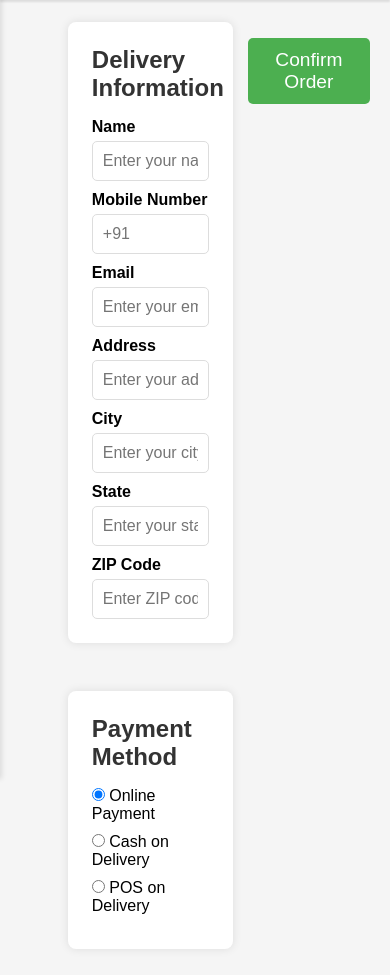
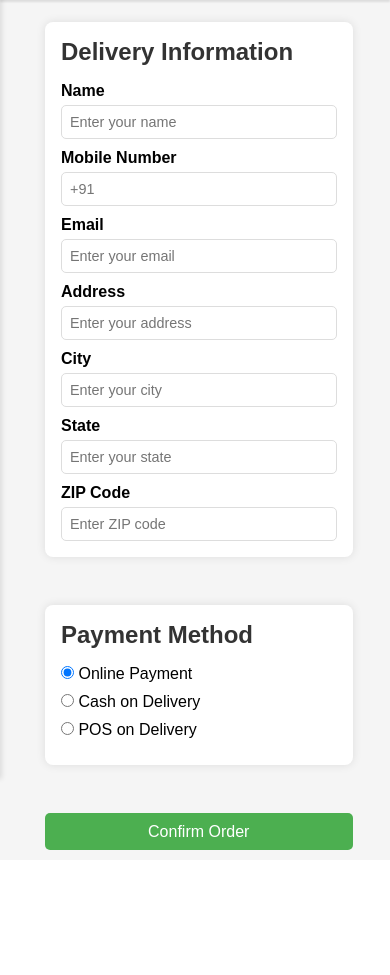
Before and after one commit to divyansharya8826/Pet-Haven, a Flask app: page /order in a window 390 px wide. Shown: the part 65-1040 px from the top of the page. After the commit the page ends 915 px from the top, so only its background shows below. Run offline with Flask 3, Linux system fonts and the light colour scheme.

Commit message:
Responsive design for order summary

```diff
--- a/static/css/order_summary.css
+++ b/static/css/order_summary.css
@@ -144,3 +144,51 @@
 .confirm-order:hover {
     background-color: #347336;
 }
+
+/* Responsive Design */
+@media (max-width: 1024px) {
+    .order-container {
+        flex-direction: column;
+        align-items: center;
+    }
+    .left-section, .right-section {
+        width: 100%;
+    }
+    .delivery-info, .payment-method, .order-summary {
+        width: 100%;
+    }
+}
+
+@media (max-width: 768px) {
+    .container {
+        width: 95%;
+        margin-left: 0;
+        padding-left: 25px;
+    }
+    .order-container {
+        flex-direction: column;
+        align-items: center;
+    }
+    .left-section, .right-section {
+        width: 100%;
+    }
+    .delivery-info, .payment-method, .order-summary {
+        width: 100%;
+        padding: 1rem;
+    }
+    .order-item img {
+        width: 60px;
+        height: 60px;
+    }
+}
+
+@media (max-width: 480px) {
+    .confirm-order {
+        font-size: 1rem;
+        padding: 0.6rem;
+    }
+    input[type="text"], input[type="email"] {
+        font-size: 0.9rem;
+        padding: 8px;
+    }
+}
--- a/templates/order_summary.html
+++ b/templates/order_summary.html
@@ -118,5 +118,6 @@
       </div>
     </div>
   </div>
+  <script src="static/js/script.js"></script>
   </body>
 </html>
```
